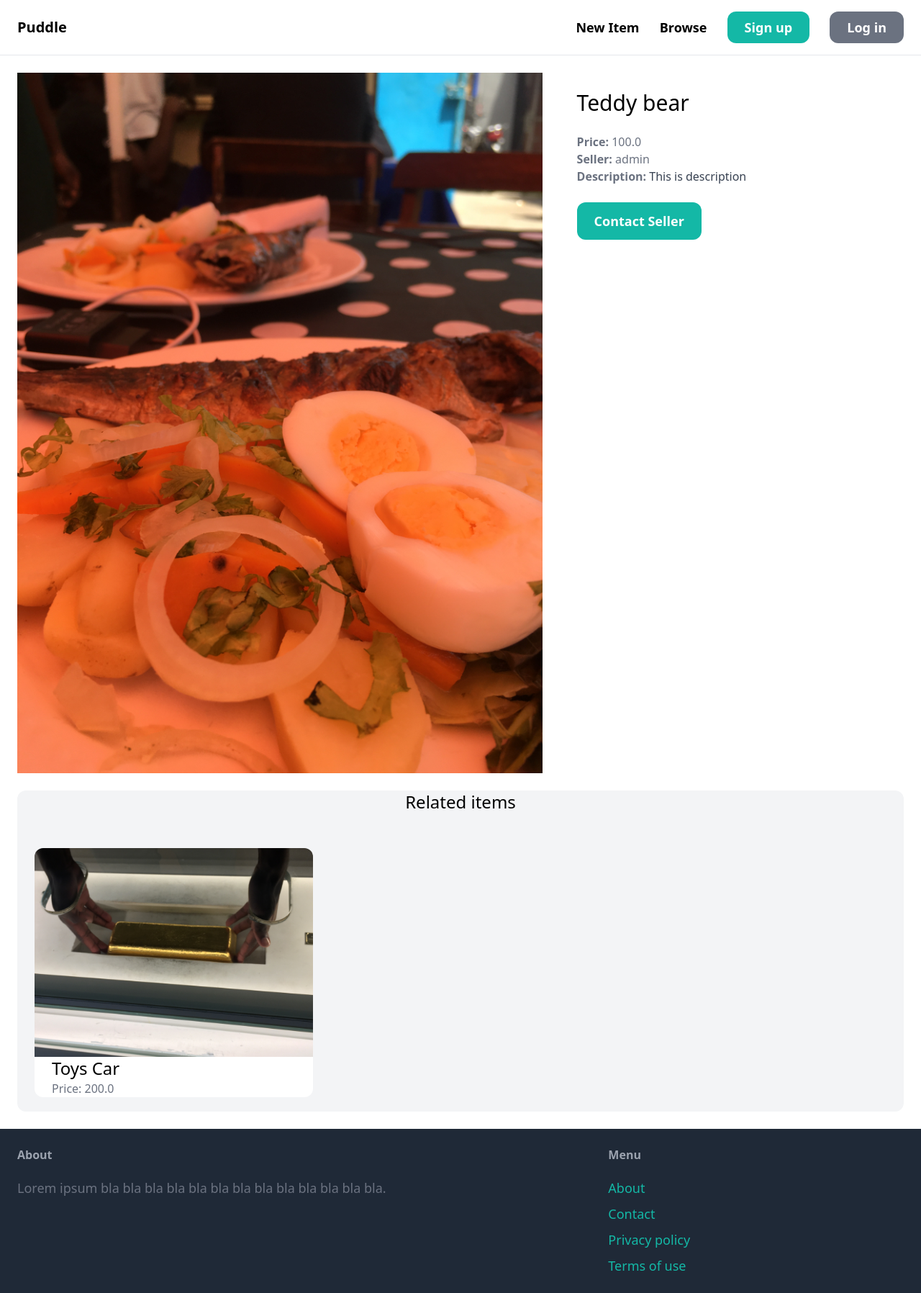
After one commit to JardelLion/puddle, a Django app: a page that uses puddle/item/templates/item/detail.html in a window 1280 px wide. The commit adds this page. Shown: the whole page at 72% size. Run offline with Django 5.2, Linux system fonts and the light colour scheme; data comes from the database, SQL or seed files in the repository; both versions use the stored data as it was after the commit; some libraries are stand-ins or nearby versions.

Commit message:
aug 21 updated

```diff
--- /dev/null
+++ b/puddle/item/templates/item/detail.html
@@ -0,0 +1,56 @@
+{% extends 'core/base.html' %}
+
+
+{% block title %}{{item.name}}{% endblock%}
+
+{% block content %}
+
+<div class='grid grid-cols-5 gap-6'>
+    <div class='col-span-3'>
+        <img src='{{ item.image.url }}' class='roundend-xl'>
+    </div>
+    <div class='col-span-2 p-6 br-gray-100 roundend-xl'>
+        <h1 class='mb-6 text-3xl'> {{item.name}}</h1>
+        <p class='text-gray-500'><strong>Price: </strong>{{ item.price}}</p>
+        <p class='text-gray-500'><strong>Seller: </strong>{{ item.created_by.username}}</p>
+
+        {% if item.description %}
+            <p class='text-gray-700'>
+                <strong class='text-gray-500'>Description: </strong>
+                {{item.description}}
+            </p>
+        {% endif %}
+
+
+        <a href='#' class='inline-block mt-6 px-6 py-3 text-lg font-semibold bg-teal-500 text-white roundend-xl hover:bg-teal-700' style='border-radius:12px;'>
+            Contact  Seller
+        </a>
+    </div>
+</div>
+
+
+
+<div class='mt-6 px-6 bg-gray-100 rounded-xl'>
+    <h2 class='mb-12 text-2xl text-center'>Related items</h2>
+
+    <div class='grid grid-cols-3 gap-3'>
+        {% for item in related_item %}
+            <div class=''>
+                <a href="{% url 'item:detail' item.id %}">
+                     <div>
+                        <img src='{{ item.image.url }}' class='rounded-t-xl'>
+
+                     </div>
+
+                     <div class='px-6 bg-white rounded-b-xl mb-[20px]'>
+                        <h2 class='text-2xl'>{{item.name}}</h2>
+                        <p class='text-gray-500'>Price: {{item.price}}</p>
+                     </div>
+                </a>
+            </div>
+        {% endfor%}
+    </div>
+
+</div>
+
+{% endblock %}
--- /dev/null
+++ b/puddle/item/urls.py
@@ -0,0 +1,10 @@
+from django.urls import path
+
+from . import views
+
+app_name = 'item'
+
+urlpatterns = [
+    path('<int:pk>/', views.detail, name='detail'),
+
+]
--- a/puddle/item/views.py
+++ b/puddle/item/views.py
@@ -1,3 +1,13 @@
-from django.shortcuts import render
+from django.shortcuts import render, get_object_or_404
 
-# Create your views here.
+from .models import Item
+
+def detail(request, pk):
+    item = get_object_or_404(Item, pk=pk)
+
+    related_item = Item.objects.filter(category=item.category, is_sold=False).exclude(pk=pk)[0:3]
+
+    return render(request, 'item/detail.html', {
+        'item': item,
+        'related_item': related_item
+    } )
--- a/puddle/puddle/asgi.py
+++ b/puddle/puddle/asgi.py
@@ -5,6 +5,7 @@ It exposes the ASGI callable as a module-level variable named ``application``.
 
 For more information on this file, see
 https://docs.djangoproject.com/en/5.1/howto/deployment/asgi/
+
 """
 
 import os
--- a/puddle/puddle/urls.py
+++ b/puddle/puddle/urls.py
@@ -15,13 +15,19 @@ Including another URLconf
     2. Add a URL to urlpatterns:  path('blog/', include('blog.urls'))
 """
 from django.contrib import admin
-from django.urls import path
+from django.urls import path, include
 from core.views import index , contact
 
 
 urlpatterns = [
     path("", index, name='index'),
-     path('contact/', contact, name='contact'),
-    path('admin/', admin.site.urls)
+    path('item', include('item.urls')),
+    path('contact/', contact, name='contact'),
+    path('admin/', admin.site.urls),
 
 ]
+
+from django.conf.urls.static import static
+from django.conf import settings
+
+urlpatterns += static(settings.MEDIA_URL, document_root=settings.MEDIA_ROOT)
```
Also changed, not shown: puddle/core/templates/index.html (+31 -2 lines), puddle/puddle/settings.py (+7 -4 lines), puddle/db.sqlite3, puddle/media/item_images/HIAN0034.JPG (added), puddle/media/item_images/IMG_0071.JPG (added).
